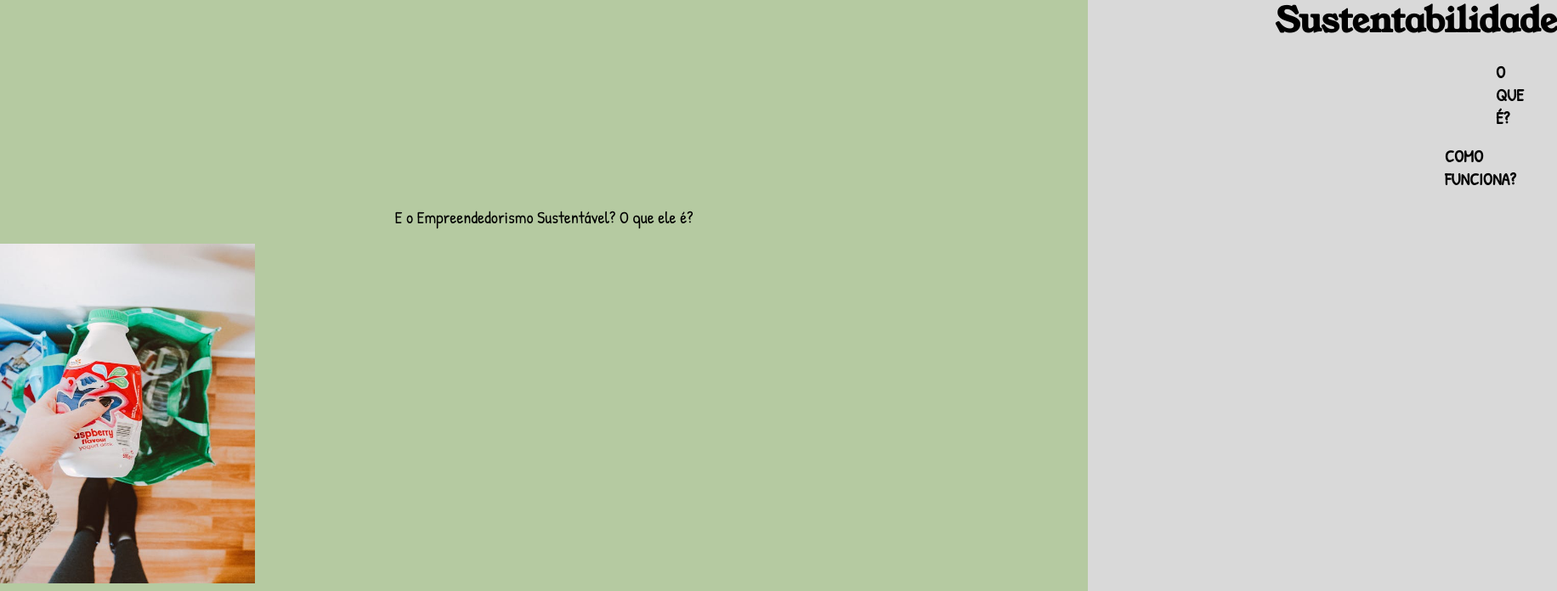
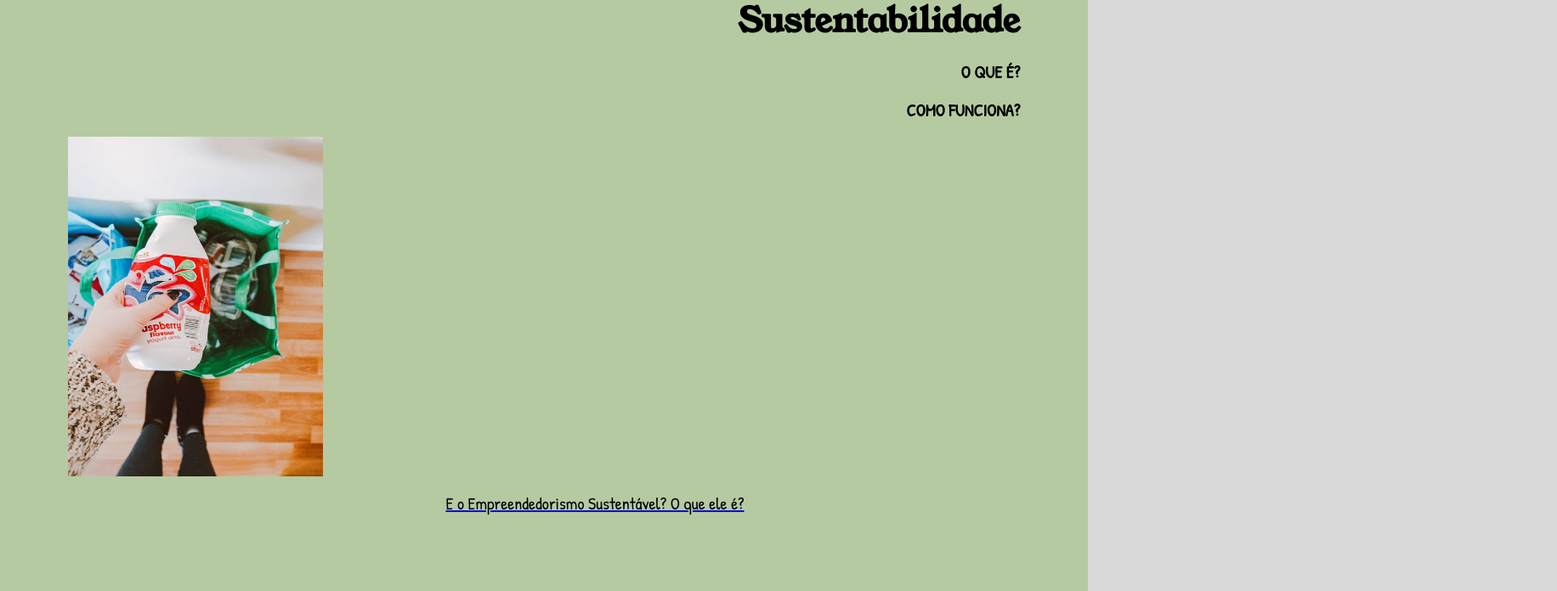
Before and after one commit to sabrina1405/Projeto-Expo-Aprigio, a plain HTML site: page pag2.html in a window 1280 px wide. Shown: the part 674-1370 px from the top of the page at 85% size, 1832 px wide, since content can reach past the window. Drawn offline with Linux system fonts and the light colour scheme; a web font is replaced by a local one.

Commit message:
criação pagina 3.
editar em colunas os textos e titulos.

```diff
--- a/css/pag2.css
+++ b/css/pag2.css
@@ -2,9 +2,10 @@
     margin: 0;
     padding: 0;
 }
+
 html {
     width: 100%;
-    height: 100%;
+    height: 80%;
     background-color: #d9d9d9;
 }
 
@@ -34,7 +35,9 @@ html {
 
     }
     .emp_img{
-    margin-left: 1100px;
+        display: flex;
+        justify-content: right;
+        margin-left: 1100px;
     }
     .empreendedorismo {
         background-color: #d9d9d9;
@@ -47,7 +50,8 @@ html {
         height: 70px;
         display: flex;
         justify-content: space-between;
-        align-items: center;
+        align-items:center;
+
 
     }
 
@@ -55,35 +59,52 @@ html {
         margin-left: 20px;
         margin-right: 20px;
     }
-    .botao_img{
-        display:flex;
-        margin-left: 20px;
-    }
+
     h4{
         font-size: 40px;
         font-family: "young serif";
-        margin-left: 1500px;
-
+        display: flex;
+        justify-content: right;
+        margin-right: 80px;
     }
     h5 {
         font-size: 20px;
         font-family: "Patrick hand";
-        margin-left: 1760px;
+        color: black;
+        display: flex;
+        justify-content: right;
+        margin-right: 80px;
     }
-    h6{
-        font-size: 20px;
-        font-family: "Patrick hand";
-        margin-left: 1700px;
-    }
-    h7{
+
+    h6 {
         font-size: 20px;
         font-family: "Patrick hand";
         display: flex;
-        justify-content: center;
-
+        justify-content: right;
+        margin-right: 80px;
     }
     #sus{
         background-color: #B5CAA1;
         height: 700px;
         width: 100vw;
     }
+  .botao_pagina2{
+    background-color: #B5CAA1;
+    height: 40px;
+    width: 600px;
+    display: flex;
+    justify-content: center;
+    margin-left: 400px;
+    margin-right: 300px;
+    /*margin-top: 490px;*/
+    font-size: 20px;
+    font-family: "Patrick Hand";
+    border: 0;
+    text-decoration:none;
+
+  }
+  .plas{
+    justify-items: center;
+    display: flex;
+    margin-left: 80px;
+  }
--- a/pag2.html
+++ b/pag2.html
@@ -23,7 +23,7 @@
 
     <header>
 
-            <img
+            <img class="botao-home"
             src="imagens/botao-home.png" width="20px"; height="20px">
             <img
             src="imagens/menu-aberto.png"width="20px"; height="20px">
@@ -58,15 +58,17 @@
     <div class="sustentabilidade" id="sus">
 
         <h4>Sustentabilidade</h4>
-        <br>
+            <br>
         <h5>O QUE É?</h5>
-        <br>
+            <br>
         <h6>COMO FUNCIONA?</h6>
         <br>
-        <h7>E o Empreendedorismo Sustentável? O que ele é?</h7>
+        <img class="plas" src="imagens/reciclagem.jpeg" width="300px"; height="400px" >
         <br>
-        <img src="imagens/reciclagem.jpeg" width="300px"; height="400px";>
+        <a href="/pag3.html"><button class= "botao_pagina2" id="botao_pagina2">E o Empreendedorismo Sustentável? O que ele é?</button></a>
+
     </div>
+
 </body>
 
 </html>
```
Also changed, not shown: css/pag3.css (added, +30 -0 lines), pag3.html (added, +26 -0 lines).
